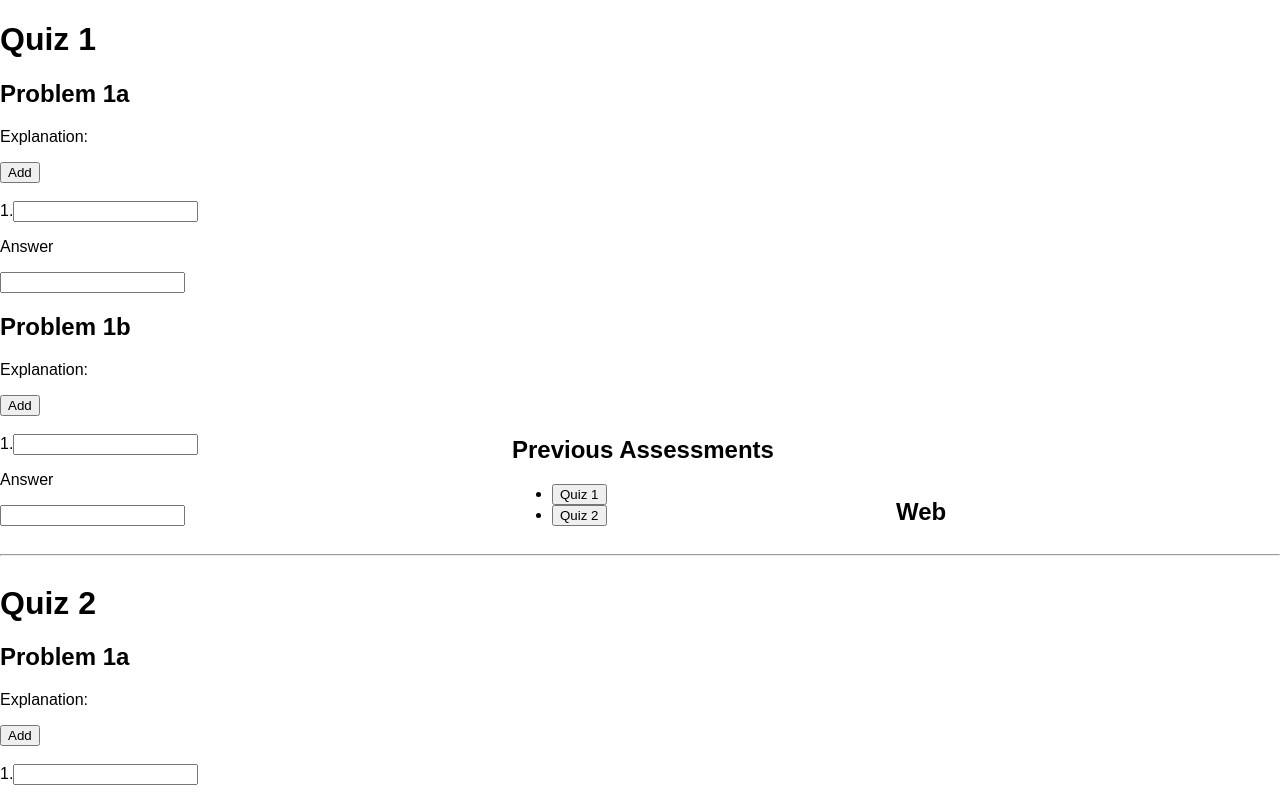
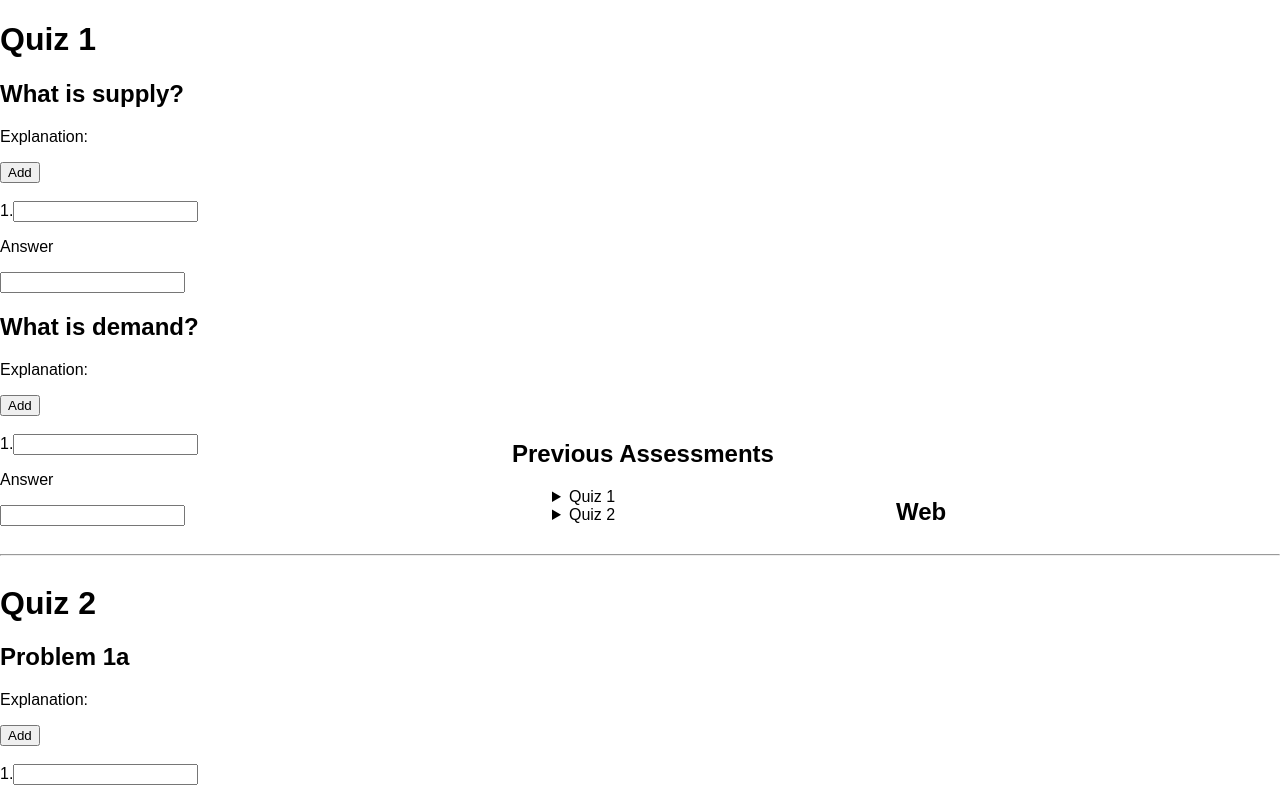
Before and after one commit to ssanaul/dotpractica-demo, a React (Create React App) app: page / in a window 1280 px wide. Shown: the top 800 px of the page. Built offline with nearby package versions, Linux system fonts and the light colour scheme.

Commit message:
dry display

```diff
--- a/src/App.js
+++ b/src/App.js
@@ -9,25 +9,13 @@ class App extends Component {
 		super(props);
 
 		this.state = {
-			displays: [
-				<Display
-					quiz={
+			quizzes: [
 				<Assessment
 					key='0'
 					title='Quiz 1'
 					problems={[
-								<Problem key='a' title='Problem 1a'/>,
-								<Problem key='b' title='Problem 1b'/>,
-							]}
-						/>
-					}
-					quizzes={[
-						<Assessment
-							key='0'
-							title='Quiz 1'
-							problems={[
-								<Problem key='a' title='Problem 1a'/>,
-								<Problem key='b' title='Problem 1b'/>,
+						<Problem key='a' title='What is supply?'/>,
+						<Problem key='b' title='What is demand?'/>,
 					]}
 				/>,
 				<Assessment
@@ -38,46 +26,21 @@ class App extends Component {
 						<Problem key='b' title='Problem 1b'/>,
 					]}
 				/>
-					]}
-				/>,
-				<Display
-					quiz={
-						<Assessment
-							key='1'
-							title='Quiz 2'
-							problems={[
-								<Problem key='a' title='Problem 1a'/>,
-								<Problem key='b' title='Problem 1b'/>,
-							]}
-						/>
-					}
-					quizzes={[
-						<Assessment
-							key='0'
-							title='Quiz 1'
-							problems={[
-								<Problem key='a' title='Problem 1a'/>,
-								<Problem key='b' title='Problem 1b'/>,
-							]}
-						/>,
-						<Assessment
-							key='1'
-							title='Quiz 2'
-							problems={[
-								<Problem key='a' title='Problem 1a'/>,
-								<Problem key='b' title='Problem 1b'/>,
-							]}
-						/>
-					]}
-				/>
 			],
 		}
 	}
   render() {
+	var displays = null;
+	var allQuizzes = this.state.quizzes;
+	var generatedDisplays = this.state.quizzes.map(function(q){
+		var display = <Display quiz={q} quizzes={allQuizzes}/>
+		return display
+	})
+	displays = generatedDisplays;
     return (
       <div>
 		{
-			this.state.displays.map(function(d){
+			displays.map(function(d){
 				return <div>
 					{d}
 				</div>
--- a/src/components/Display/Display.js
+++ b/src/components/Display/Display.js
@@ -4,6 +4,7 @@ class Display extends Component {
   render() {
     return (
       <div style={{width: '100%'}}>
+
 		<div style={{width: '40%', display: 'inline-block'}}>
 			{this.props.quiz}
 		</div>
@@ -13,9 +14,16 @@ class Display extends Component {
 			<ul>
 			{
 				this.props.quizzes.map(function(q){
-					return <li>
-						<button>{q.props.title}</button>
-					</li>
+					return <details>
+						<summary>{q.props.title}</summary>
+						{
+							q.props.problems.map(function(p){
+								return <p>
+									{p.props.title}
+								</p>
+							})
+						}
+					</details>
 				})
 			}
 			</ul>
```
Also changed, not shown: requirements.txt (deleted). Lines whose indentation alone changed are shown as unchanged.
